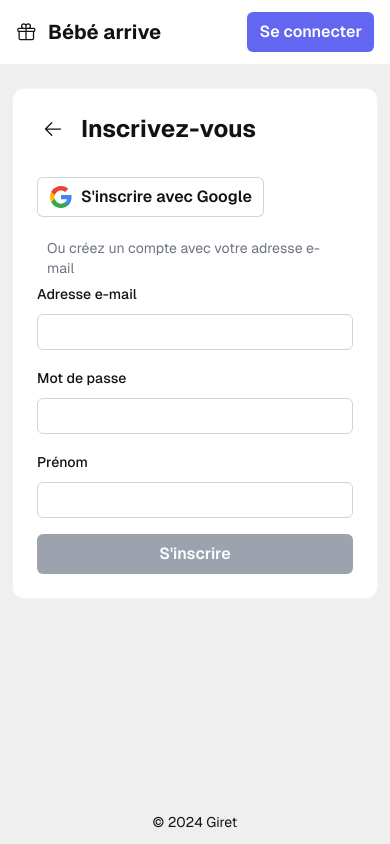
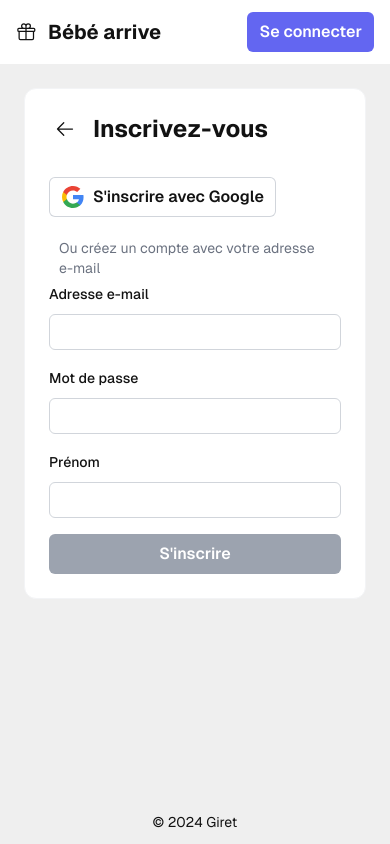
Before and after one commit to antoine-giret/birth-is-coming, a Next.js app: page /sign-up in a window 390 px wide. Built offline with nearby package versions, Linux system fonts and the light colour scheme; no server answers.

Commit message:
style: minor design fixes

```diff
--- a/src/app/bets/[id]/page.tsx
+++ b/src/app/bets/[id]/page.tsx
@@ -58,8 +58,8 @@ export default function BetPage({ params }: { params: Promise<{ id: string }> })
             backPath="/bets"
             text={
               results
-                ? `Résultats des paris pour la naissance de ${results.firstName}`
-                : `Pariez pour la naissance du bébé de ${motherFirstName} et ${fatherFirstName}`
+                ? `${results.firstName} est ${results.gender === 'male' ? 'né' : 'née'}`
+                : `Bébé de ${motherFirstName} et ${fatherFirstName}`
             }
           />
         </DefaultLayout>
--- a/src/app/bets/new/page.tsx
+++ b/src/app/bets/new/page.tsx
@@ -17,10 +17,7 @@ export default function NewBetPage() {
     <AuthPage>
       {currentUser && (
         <DefaultLayout>
-          <PageTitle
-            backPath="/bets"
-            text="Lancez les paris pour la naissance de votre futur bébé"
-          />
+          <PageTitle backPath="/bets" text="Lancez les paris" />
         </DefaultLayout>
       )}
     </AuthPage>
--- a/src/app/bets/ongoing-bets.tsx
+++ b/src/app/bets/ongoing-bets.tsx
@@ -25,7 +25,7 @@ export default function OngoingBets() {
               color="primary"
               href="/bets/new"
               icon={<span>🚀</span>}
-              label="Lancez un pari"
+              label="Lancez les paris"
               size="large"
               variant="contained"
             />
@@ -51,10 +51,11 @@ export default function OngoingBets() {
         actions={
           <>
             <Button
+              isRouterLink
               color="primary"
               href="/bets/new"
               icon={<span>🚀</span>}
-              label="Lancez un pari"
+              label="Lancez les paris"
               size="large"
               variant="contained"
             />
--- a/src/app/globals.css
+++ b/src/app/globals.css
@@ -10,8 +10,11 @@
 
 body {
   color: var(--foreground);
+  font-family: Arial, Helvetica, sans-serif;
+}
+
+#root {
   background: var(--background);
-  font-family: Arial, Helvetica, sans-serif;
 }
 
 .loader {
--- a/src/components/layouts/default/index.tsx
+++ b/src/components/layouts/default/index.tsx
@@ -25,12 +25,12 @@ export default function DefaultLayout({
   }, [isPublic]);
 
   return (
-    <div className="flex flex-col min-h-full font-[family-name:var(--font-geist-sans)]">
+    <div id="root" className="flex flex-col min-h-full font-[family-name:var(--font-geist-sans)]">
       <Header />
       <main className="flex flex-col grow">
         <div
           className={[
-            'flex flex-col grow gap-6 lg:gap-9 mx-auto w-full max-w-7xl px-3 py-6 sm:py-9 lg:py-12 sm:px-6 lg:px-9',
+            'flex flex-col grow gap-6 lg:gap-9 mx-auto w-full max-w-7xl px-6 py-6 sm:py-9 lg:py-12 lg:px-9',
             justifyCenter ? 'md:justify-center' : '',
           ].join(' ')}
         >
--- a/src/components/page-title.tsx
+++ b/src/components/page-title.tsx
@@ -14,7 +14,7 @@ export default function PageTitle({
       {backPath && (
         <Button
           as={Link}
-          className="flex items-center justify-center w-8 h-8 rounded-full hover:bg-black/10"
+          className="flex items-center shrink-0 justify-center w-8 h-8 rounded-full hover:bg-black/10"
           href={backPath}
           title="Retour"
         >
```
